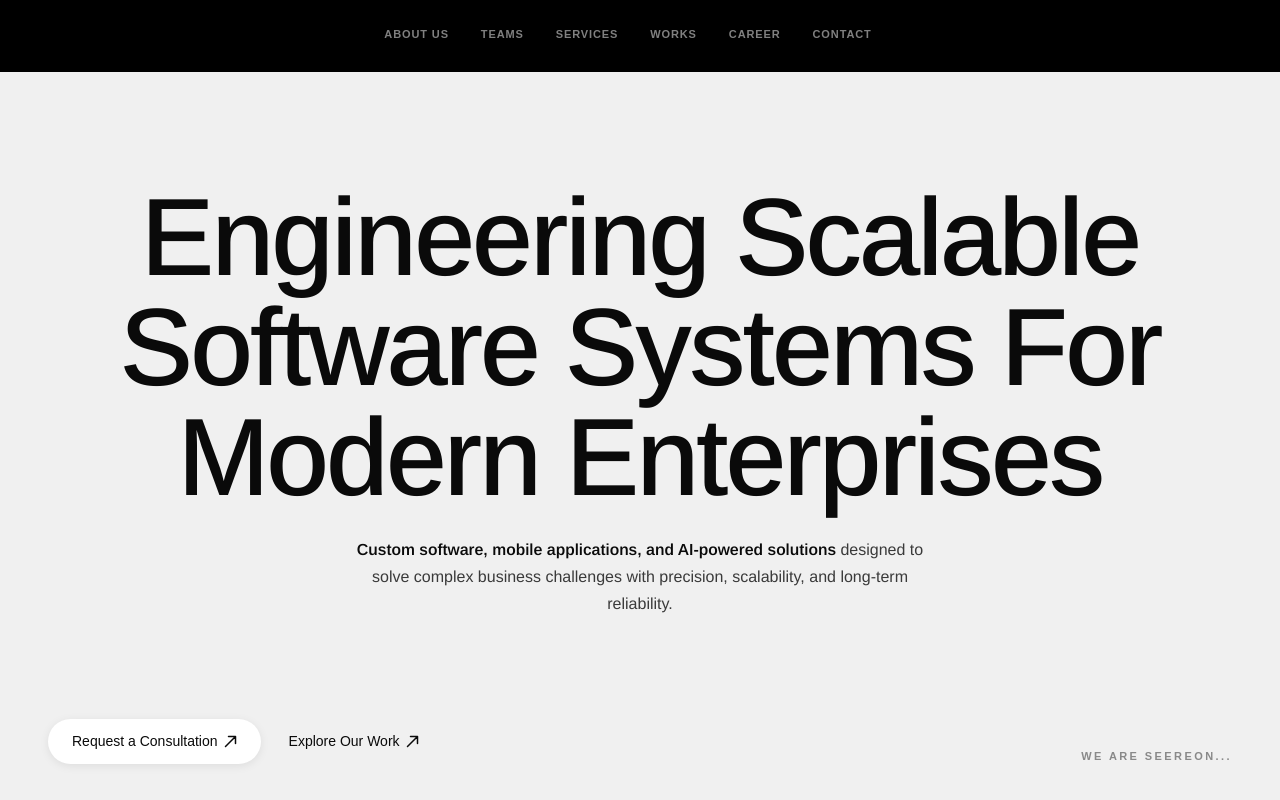
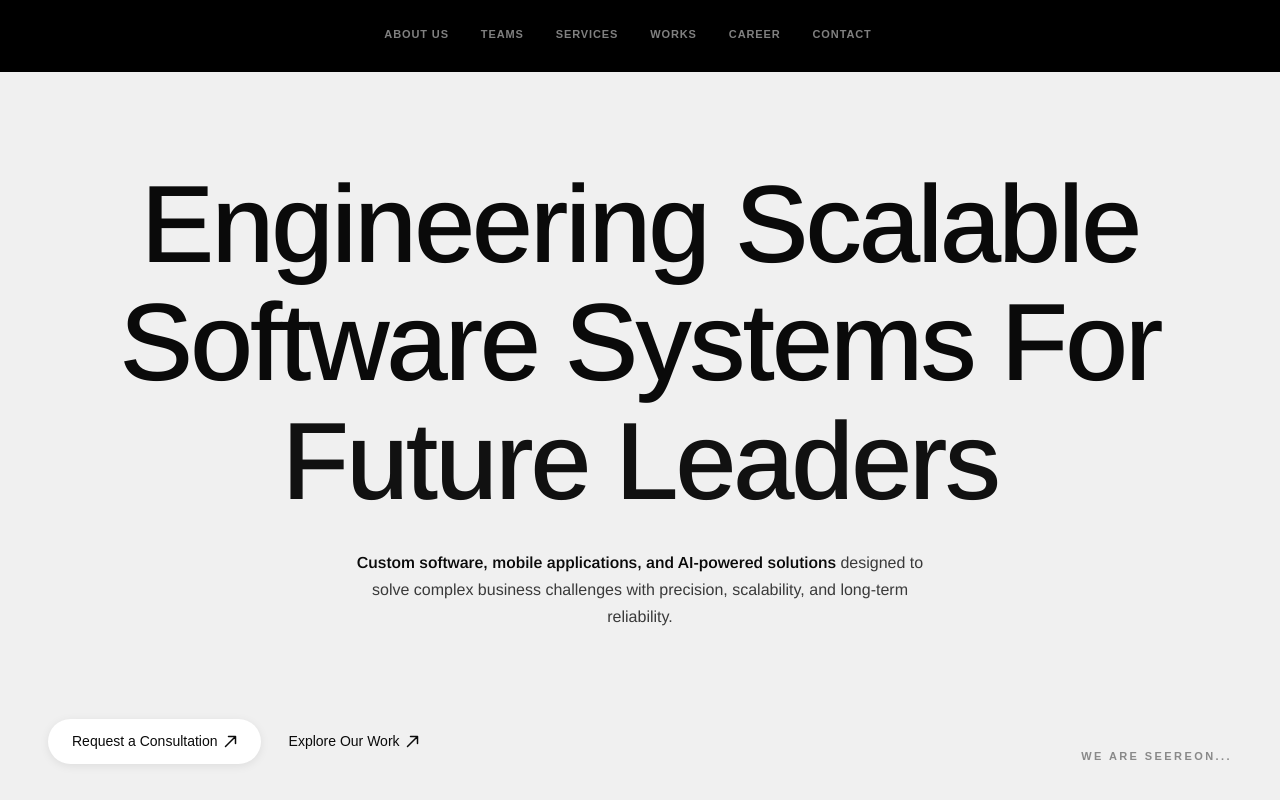
Before and after one commit to janmejayaparida26/seereon-website, a React (Vite) app: page / in a window 1280 px wide. Shown: the top 800 px of the page. Built offline with nearby package versions, Linux system fonts and the light colour scheme.

Commit message:
I have changed some code in HeroBanner.jsx

```diff
--- a/src/components/HeroBanner.jsx
+++ b/src/components/HeroBanner.jsx
@@ -1,17 +1,70 @@
 import { useEffect, useState } from "react";
+
+const cyclingWords = [
+  "Modern Enterprises",
+  "Growing Businesses",
+  "Future Leaders",
+  "Ambitious Startups",
+  "Global Innovators",
+];
 
 const HeroBannner = () => {
   const [mounted, setMounted] = useState(false);
+  const [wordIndex, setWordIndex] = useState(0);
+  const [animState, setAnimState] = useState("visible");
 
   useEffect(() => {
     const t = setTimeout(() => setMounted(true), 80);
     return () => clearTimeout(t);
   }, []);
 
+  useEffect(() => {
+    if (!mounted) return;
+    const cycle = setInterval(() => {
+      setAnimState("exit");
+      setTimeout(() => {
+        setWordIndex((i) => (i + 1) % cyclingWords.length);
+        setAnimState("enter");
+        setTimeout(() => {
+          setAnimState("visible");
+        }, 50);
+      }, 500);
+    }, 2800);
+    return () => clearInterval(cycle);
+  }, [mounted]);
+
+  const getWordStyle = () => {
+    if (animState === "exit") {
+      return {
+        transform: "translateY(-110%)",
+        opacity: 0,
+        transition: "transform 0.5s cubic-bezier(0.22, 1, 0.36, 1), opacity 0.4s ease",
+      };
+    }
+    if (animState === "enter") {
+      return {
+        transform: "translateY(110%)",
+        opacity: 0,
+        transition: "none",
+      };
+    }
+    return {
+      transform: "translateY(0%)",
+      opacity: 1,
+      transition: "transform 0.9s cubic-bezier(0.22, 1, 0.36, 1), opacity 0.9s ease",
+    };
+  };
+
+  const lineStyle = (delay) => ({
+    display: "block",
+    opacity: mounted ? 1 : 0,
+    transform: mounted ? "translateY(0)" : "translateY(110%)",
+    transition: `opacity 0.9s ease ${delay}s, transform 0.85s cubic-bezier(0.22, 1, 0.36, 1) ${delay}s`,
+  });
+
   return (
 <>
 <style>{`
-
         .hero-section {
           background-color: #f0f0f0;
           min-height: 100vh;
@@ -45,11 +98,28 @@ const HeroBannner = () => {
           text-transform: capitalize;
           text-align: center;
           margin: 0;
-          opacity: ${mounted ? 1 : 0};
-          transform: ${mounted ? 'translateY(0)' : 'translateY(30px)'};
-          transition: opacity 0.9s ease 0.1s, transform 0.9s ease 0.1s;
           user-select: none;
           width: 100%;
+        }
+
+        .line-clip {
+          display: block;
+          overflow: hidden;
+          padding-bottom: 0.08em;
+        }
+
+        .line-inner {
+          display: block;
+        }
+
+        .cycling-clip {
+          display: block;
+          overflow: hidden;
+          padding-bottom: 0.08em;
+        }
+
+        .cycling-inner {
+          display: block;
         }
 
         .description-block {
@@ -59,9 +129,6 @@ const HeroBannner = () => {
           font-size: 16px;
           line-height: 1.7;
           color: #3a3a3a;
-          opacity: ${mounted ? 1 : 0};
-          transform: ${mounted ? 'translateY(0)' : 'translateY(16px)'};
-          transition: opacity 0.8s ease 0.6s, transform 0.8s ease 0.6s;
         }
 
         .description-block p {
@@ -134,21 +201,140 @@ const HeroBannner = () => {
           width: 13px;
           height: 13px;
         }
+
+        /* ── Tablet Landscape (max 1024px) ── */
+        @media (max-width: 1024px) {
+          .hero-section {
+            padding: 40px 36px 30px 36px;
+          }
+          .headline {
+            font-size: 76px;
+          }
+          .description-block {
+            font-size: 15px;
+            max-width: 480px;
+          }
+        }
+
+        /* ── Tablet Portrait (max 768px) ── */
+        @media (max-width: 768px) {
+          .hero-section {
+            padding: 32px 28px 28px 28px;
+          }
+          .headline {
+            font-size: 52px;
+            letter-spacing: -0.02em;
+          }
+          .headline-wrapper {
+            gap: 16px;
+          }
+          .description-block {
+            font-size: 14px;
+            max-width: 100%;
+          }
+          .bottom-row {
+            flex-direction: column;
+            align-items: flex-start;
+            gap: 16px;
+          }
+          .latest-work {
+            order: -1;
+          }
+        }
+
+        /* ── Mobile Large (max 480px) ── */
+        @media (max-width: 480px) {
+          .hero-section {
+            padding: 24px 20px 24px 20px;
+          }
+          .headline {
+            font-size: 36px;
+            letter-spacing: -0.02em;
+          }
+          .headline-wrapper {
+            gap: 12px;
+          }
+          .description-block {
+            font-size: 13px;
+            line-height: 1.6;
+          }
+          .cta-group {
+            flex-direction: column;
+            align-items: flex-start;
+            gap: 14px;
+          }
+          .btn-pill {
+            font-size: 13px;
+            padding: 10px 18px;
+          }
+          .btn-plain {
+            font-size: 13px;
+          }
+          .latest-work {
+            font-size: 10px;
+          }
+        }
+
+        /* ── Mobile Small (max 360px) ── */
+        @media (max-width: 360px) {
+          .hero-section {
+            padding: 20px 16px 20px 16px;
+          }
+          .headline {
+            font-size: 28px;
+          }
+        }
       `}</style>
 
       <section className="hero-section !pt-40">
 
-        {/* Headline + Description stacked */}
         <div className="headline-wrapper">
 <h1 className="headline">
-            Engineering Scalable<br />
-            Software Systems for<br />
-            Modern Enterprises
+
+            {/* Line 1 — fixed */}
+<span className="line-clip">
+<span className="line-inner" style={lineStyle(0.1)}>
+                Engineering Scalable
+</span>
+</span>
+
+            {/* Line 2 — fixed */}
+<span className="line-clip">
+<span className="line-inner" style={lineStyle(0.3)}>
+                Software Systems for
+</span>
+</span>
+
+            {/* Line 3 — cycling */}
+<span className="cycling-clip">
+<span
+                className="cycling-inner"
+                style={
+                  mounted
+                    ? getWordStyle()
+                    : {
+                        transform: "translateY(110%)",
+                        opacity: 0,
+                        transition: `transform 0.85s cubic-bezier(0.22, 1, 0.36, 1) 0.5s, opacity 0.9s ease 0.5s`,
+                      }
+                }
+>
+                {cyclingWords[wordIndex]}
+</span>
+</span>
+
           </h1>
 
-          <div className="description-block !pb-20">
+          <div
+            className="description-block !pb-20"
+            style={{
+              opacity: mounted ? 1 : 0,
+              transform: mounted ? "translateY(0)" : "translateY(16px)",
+              transition: "opacity 0.8s ease 0.75s, transform 0.8s ease 0.75s",
+            }}
+>
 <p>
-              <strong style={{ color: '#0A0A0A', fontWeight: 600 }}>Custom software, mobile applications, and AI-powered solutions</strong>  designed to solve complex business challenges with precision, scalability, and long-term reliability.
+<strong style={{ color: '#0A0A0A', fontWeight: 600 }}>Custom software, mobile applications, and AI-powered solutions</strong>&nbsp;designed to solve complex business challenges with precision, scalability, and long-term reliability.
 </p>
 </div>
 </div>
```
Lines whose indentation alone changed are shown as unchanged.
